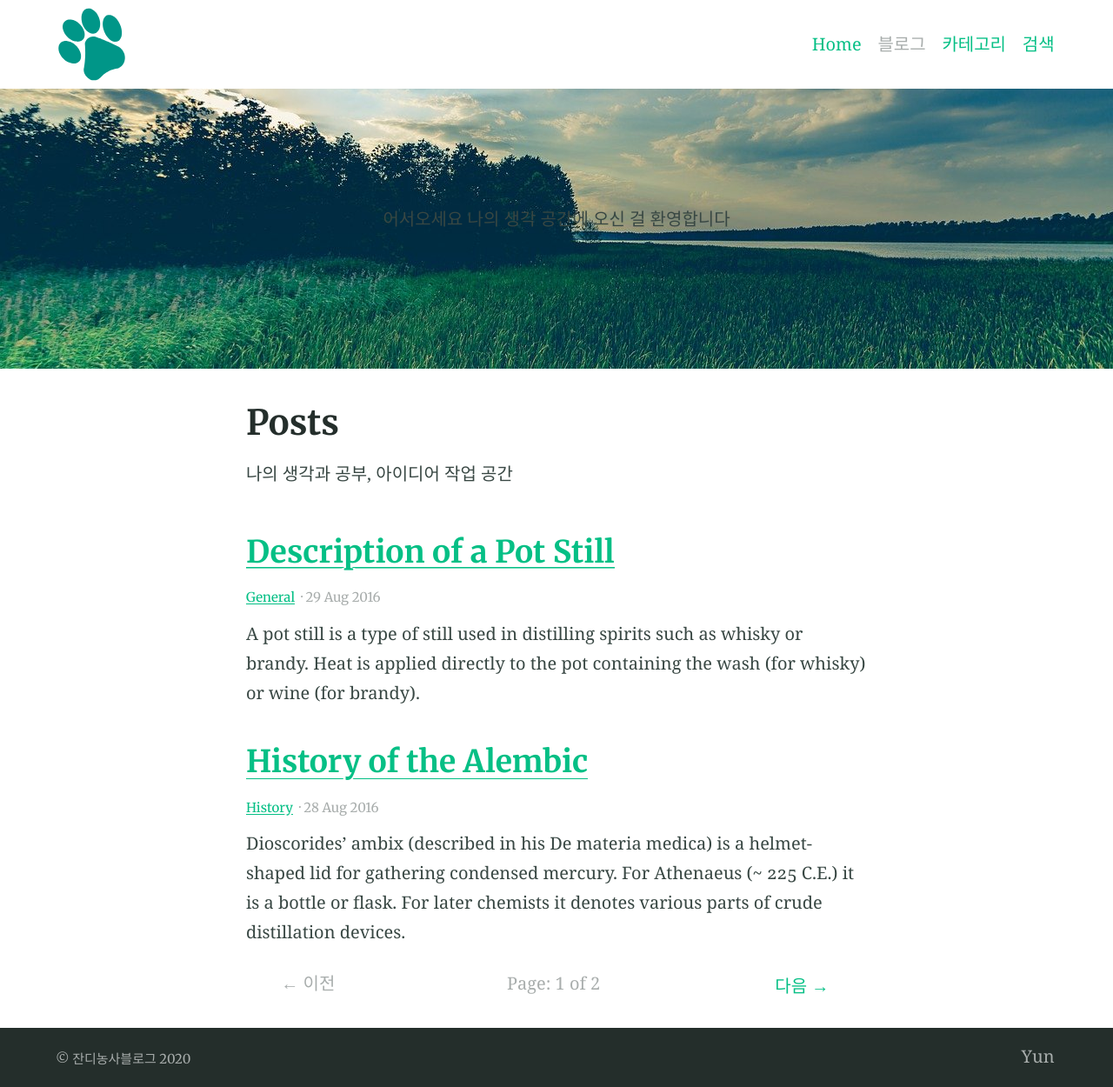
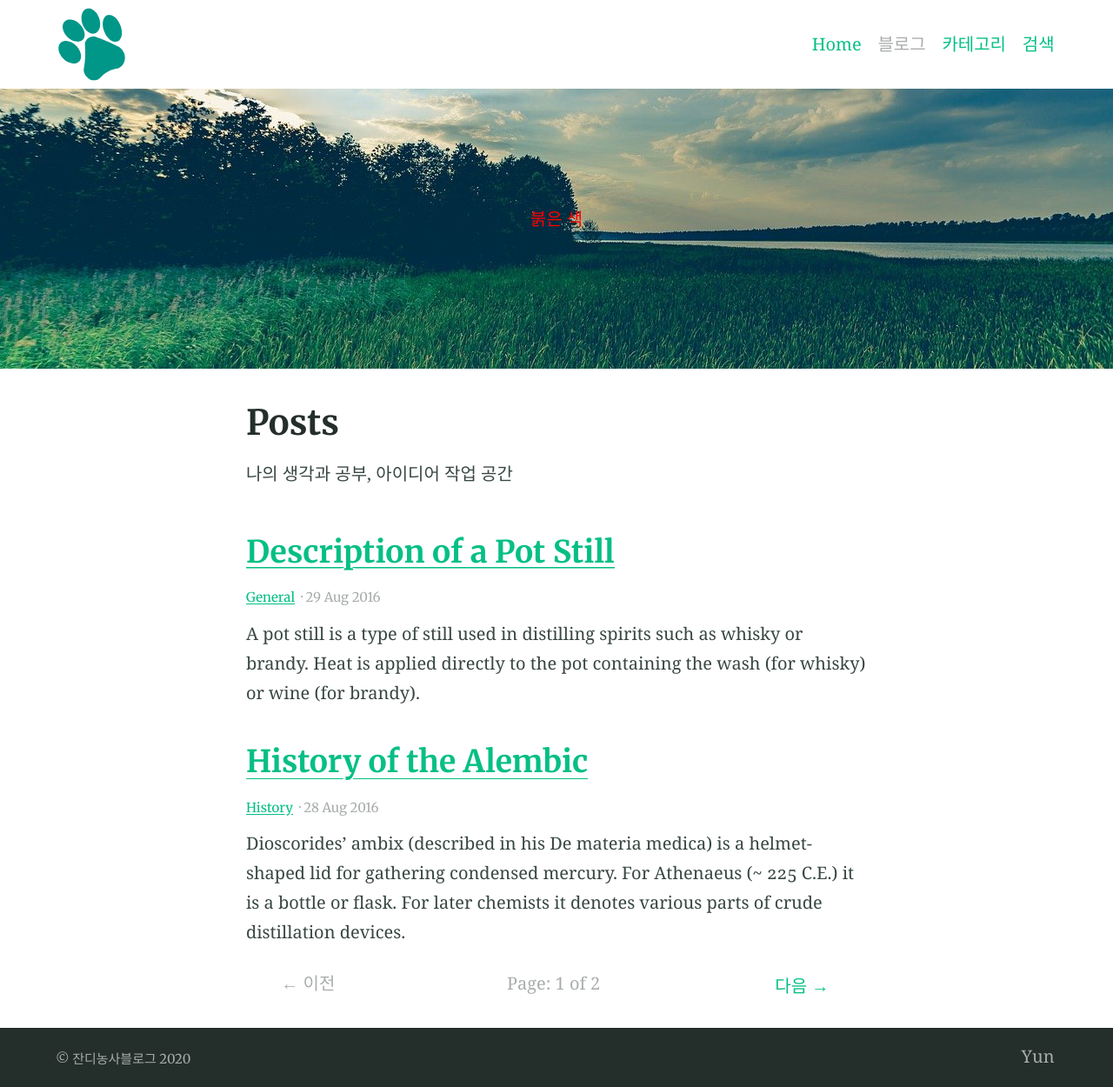
Before and after one commit to EngineerYun/EngineerYun.github.io, a Jekyll site: the page built from blog/index.html, in a window 1280 px wide. Shown: the whole page at 87% size. Built offline with Jekyll 4.4.1, drawn with Linux system fonts in a browser that asks for light colours; the list of posts is cut into pages by our own code.

Commit message:
글자색 변경

```diff
--- a/_config.yml
+++ b/_config.yml
@@ -64,7 +64,7 @@ collections:
     output: true
     description: "나의 생각과 공부, 아이디어 작업 공간" # The post list page content
     feature_text: |
-      어서오세요 나의 생각 공간에 오신 걸 환영합니다
+      <span style="color:red">붉은 색</span>
     feature_image: "/assets/logos/sky_gress.jpg"
 
 # 6. Jekyll collections settings
```
